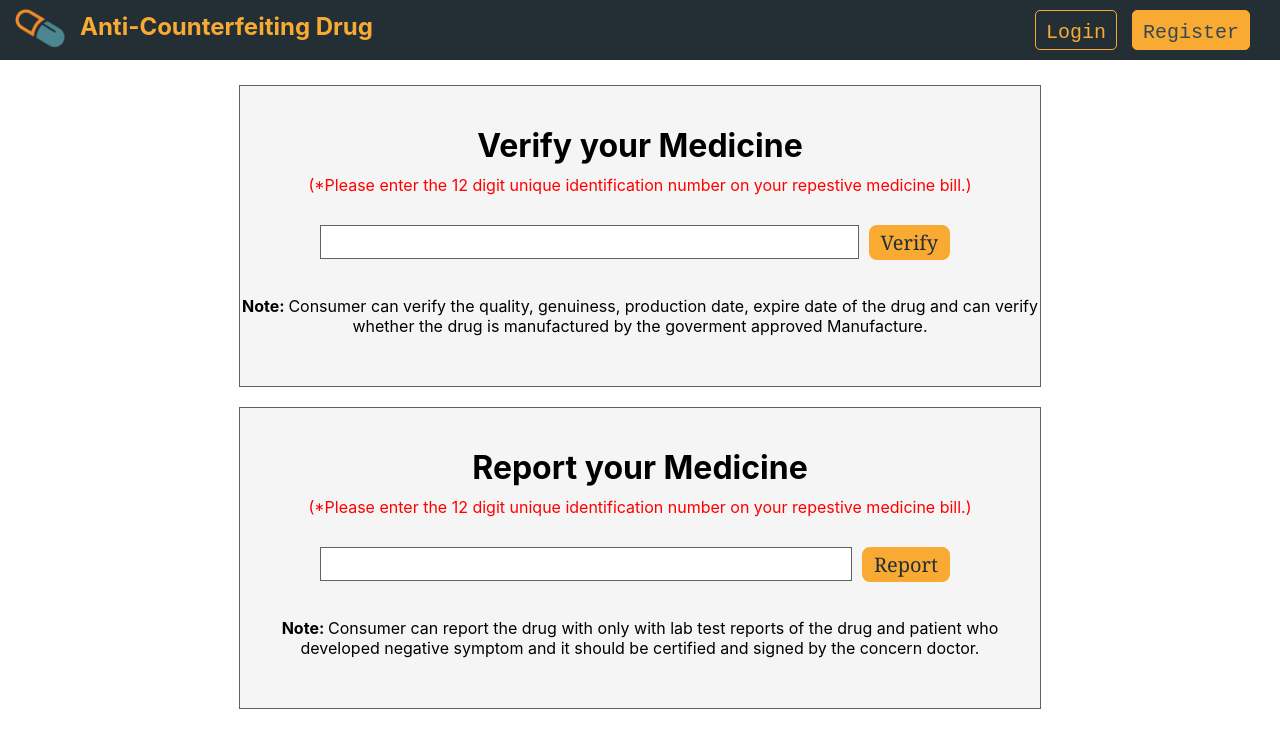
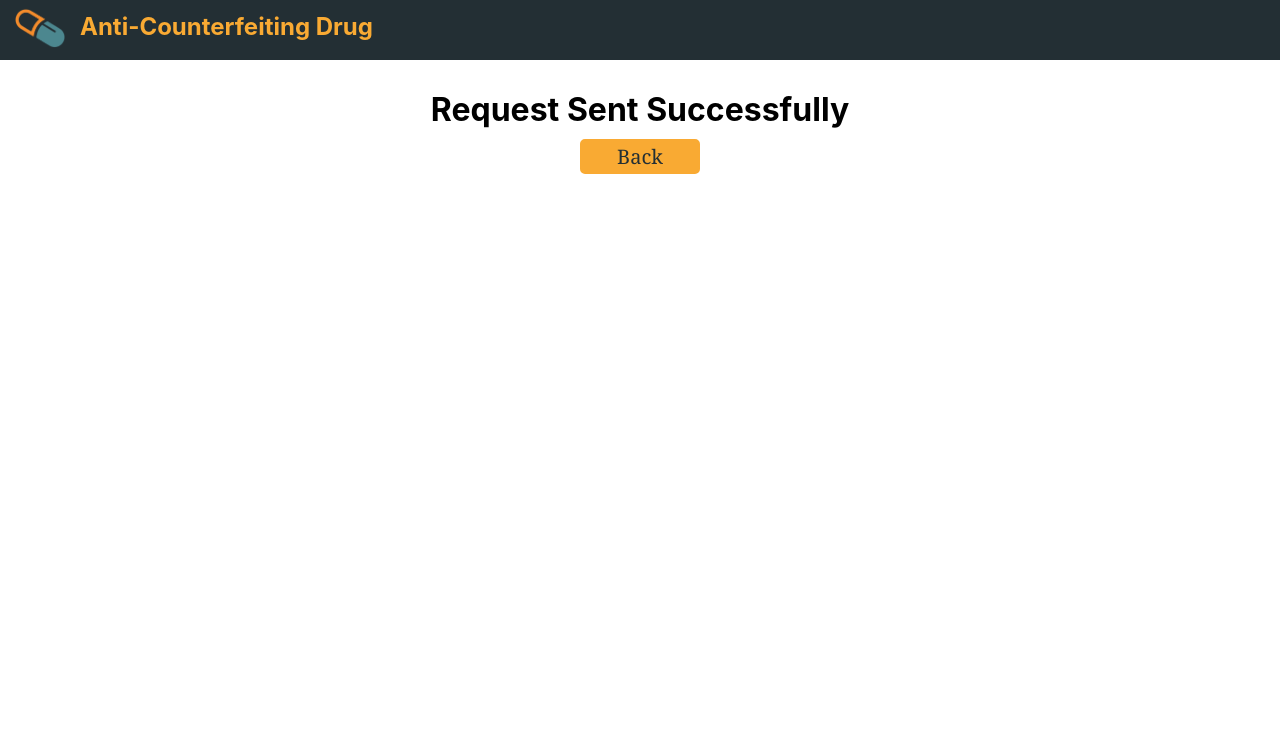
Before and after one commit to Mohitkrishna12/Anti-counterfeiting-drug-using-Blockchain, a React (Create React App) app: page /DmReqSuccessfull in a window 1280 px wide. Shown: the top 748 px of the page. Built offline with nearby package versions, Linux system fonts and the light colour scheme.

Commit message:
Add date and time in request form

```diff
--- a/src/App.js
+++ b/src/App.js
@@ -7,6 +7,7 @@ import Register from "./Register"
 import Login from "./Login"
 import UploadDetails from "./UploadDetails"
 import DmRequest from "./DmRequest"
+import DmReqSuccessfull from './DmReqSuccessfull'
 
 
 function App() {
@@ -14,6 +15,10 @@ function App() {
     <Router>
       <div >
       <Switch>
+      <Route path="/DmReqSuccessfull">
+          <Header home={false} />
+          <DmReqSuccessfull />
+        </Route>
        <Route path="/DmRequest">
           <Header home={false} />
           <DmRequest />
--- /dev/null
+++ b/src/DmReqSuccessfull.js
@@ -0,0 +1,17 @@
+import React from 'react'
+import {Link} from 'react-router-dom';
+
+function DmReqSuccessfull() {
+	return (
+		<div className="DmReqSuccessfull">
+			<div className="details_heading">
+			<h1>Request Sent Successfully </h1>
+			<Link to="/Userlogin">
+		<button className="upload_btn1">Back</button>
+     	</Link>
+		</div>
+		</div>
+	)
+}
+
+export default DmReqSuccessfull
--- a/src/DmRequest.js
+++ b/src/DmRequest.js
@@ -1,8 +1,10 @@
 import React,{useState} from 'react'
 import "./Upload.css";
+import {Link} from 'react-router-dom';
 
 
 function DmRequest() {
+	const getDateTime= new Date().toLocaleString('en-IN');
 	const [fields, setFields] = useState([{ value: null }]);
 	const [rnum,setrnum]=useState("000000000000");
 
@@ -40,6 +42,14 @@ function DmRequest() {
     		<input type="text" name="name"  />
             </div>
             <div className="upload_input" >
+            	<h4>Raw Material Supplier Name </h4>
+    		<input type="text" name="name"  />
+            </div>
+            <div className="upload_input" >
+            	<h4>Date and Time </h4>
+    		<input type="text" name="name" value={getDateTime} />
+            </div>
+            <div className="upload_input" >
             	<h4>Drug Name </h4>
     		<input type="text" name="name"  />
             </div>
@@ -64,9 +74,9 @@ function DmRequest() {
           </div>
         );
       })}
-
+		<Link to="/DmReqSuccessfull">
 		<button className="upload_btn1">Request</button>
-
+     	</Link>
 		</form>
 				</div>
 				</div>
```
